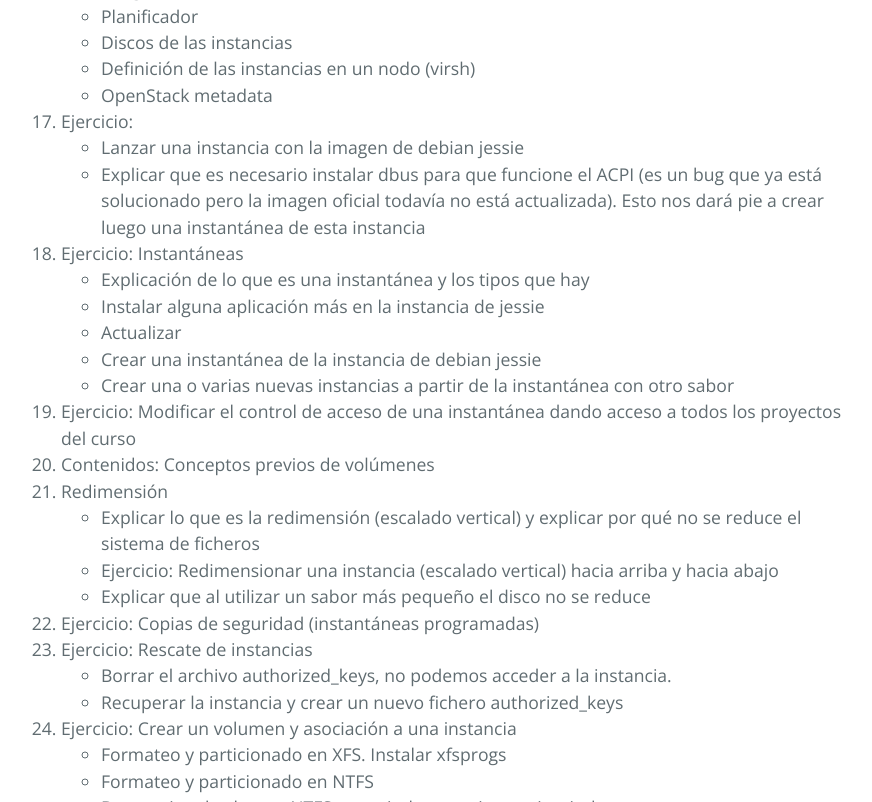
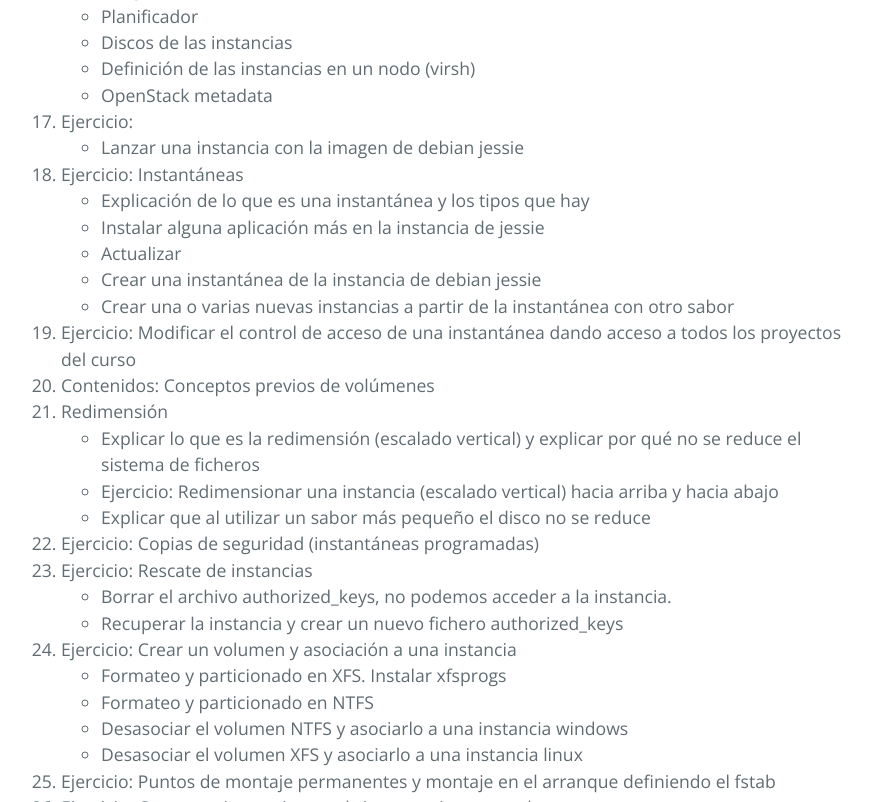
Before and after one commit to iesgn/ow1, a Jekyll site: the page built from curso/sesion.md, in a window 1280 px wide and 900 px high, scrolled down 2096 px, cut to the strip 98-900 px from the top of the window. Shown: the whole strip, without its empty margins (203-1075 px from the left). Built offline with Jekyll 4.4.1, drawn with Linux system fonts in a browser that asks for light colours; part of the change alters nothing that is shown; some of the changed text lies outside the part shown.

Commit message:
Sesión actualizada

```diff
--- a/curso/sesion.md
+++ b/curso/sesion.md
@@ -7,8 +7,8 @@ tittle: Sesiones online
 |:---:|----------|--------|
 |7 de Octubre| 1,2,3 |José Domingo |
 |14 de Octubre| 3,4,5,6,7,8,9,10,11 |José Domingo  |
-|16 de Octubre| 12,13,14,15,16,17,18,19,20,21 | Alberto |
-|19 de Octubre| 22,23,24,25,26,27,28 | José Domingo |
+|16 de Octubre| 11,12,13,14,15,16,17,18,19,20 | Alberto |
+|19 de Octubre| 21,22,23,24,25,26,27,28 | José Domingo |
 |21 de Octubre | 29,30,31,32,33,34,35,36,37,38,39,40 | José Domingo |
 |26 de Octubre|  | Alberto |
 |28 de Octubre| | José Domingo |
@@ -56,7 +56,6 @@ tittle: Sesiones online
  * OpenStack metadata
 1. Ejercicio:
  * Lanzar una instancia con la imagen de debian jessie
- * Explicar que es necesario instalar dbus para que funcione el ACPI (es un bug que ya está solucionado pero la imagen oficial todavía no está actualizada). Esto nos dará pie a crear luego una instantánea de esta instancia
 1. Ejercicio: Instantáneas
  * Explicación de lo que es una instantánea y los tipos que hay
  * Instalar alguna aplicación más en la instancia de jessie
```
